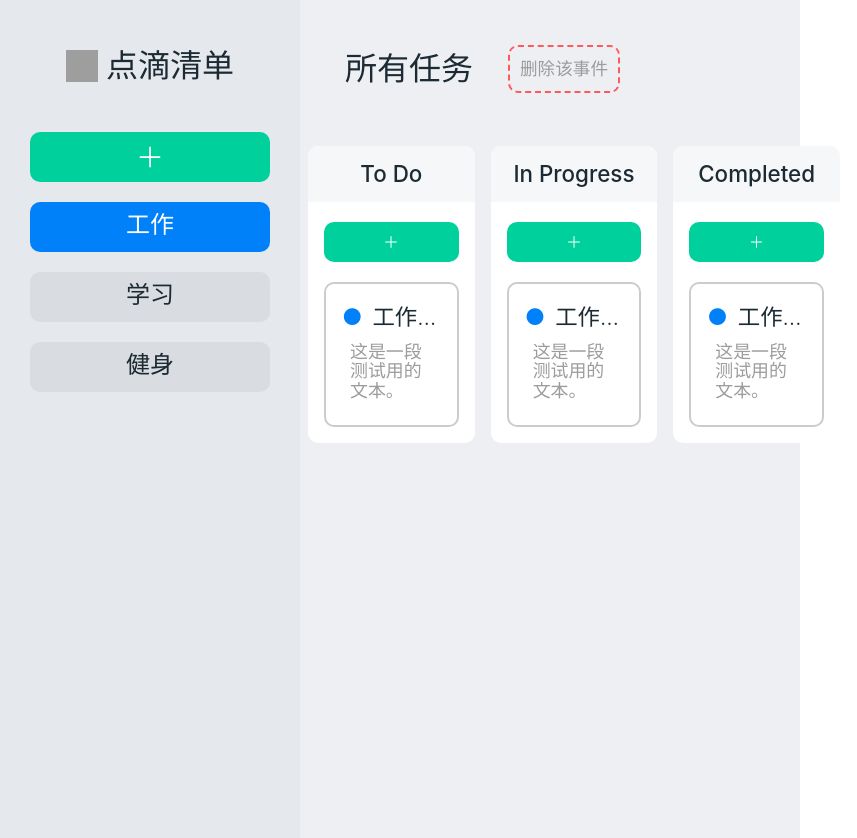
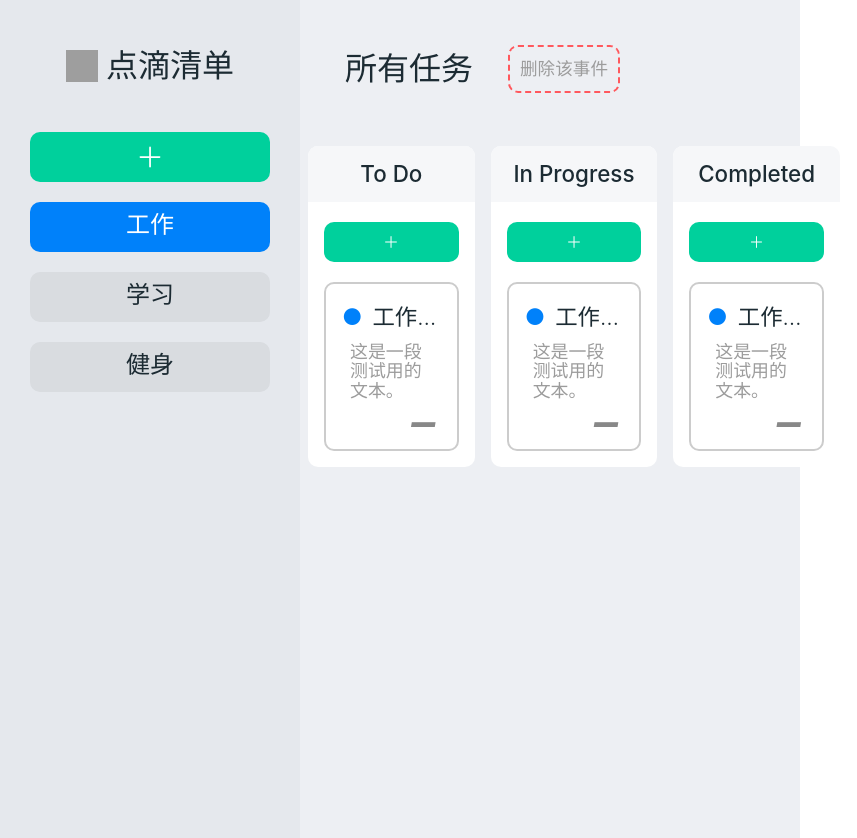
Before and after one commit to hanyi319/ready-to-do, a React (Vite) app: page / in a window 1280 px wide. Shown: the whole page, without its empty margins (0-857 px from the left). Built offline with nearby package versions, Linux system fonts and the light colour scheme; grey boxes are pictures that could not be loaded.

Commit message:
feat: 添加删除任务小横条

```diff
--- a/src/assets/stylesheets/vars.css
+++ b/src/assets/stylesheets/vars.css
@@ -24,4 +24,6 @@
   --task-border-color: #ccc;
   --task-bg: #fff;
   --task-hover-bg: rgba(0, 119, 256, 0.014);
+  --remove-bar-color: #888;
+  --remove-bar-hover-color: var(--theme-color-red);
 }
--- a/src/components/Task.jsx
+++ b/src/components/Task.jsx
@@ -8,6 +8,7 @@ const Task = ({ name, details, provided, snapshot }) => {
     >
       <h2 className="task-name over-hide">{name}</h2>
       <p className="task-details">{details}</p>
+      <div className="remove-bar">-</div>
     </div>
   );
 };
--- a/src/components/task.css
+++ b/src/components/task.css
@@ -139,3 +139,18 @@
   color: var(--text-color-muted);
   word-wrap: break-word;
 }
+
+.remove-bar {
+  text-align: end;
+  font-size: 3.5em;
+  font-weight: 300;
+  font-style: italic;
+  color: var(--remove-bar-color);
+  transition: 250ms;
+}
+
+.remove-bar:hover {
+  font-size: 9em;
+  color: var(--remove-bar-hover-color);
+  transition: 250ms;
+}
```
